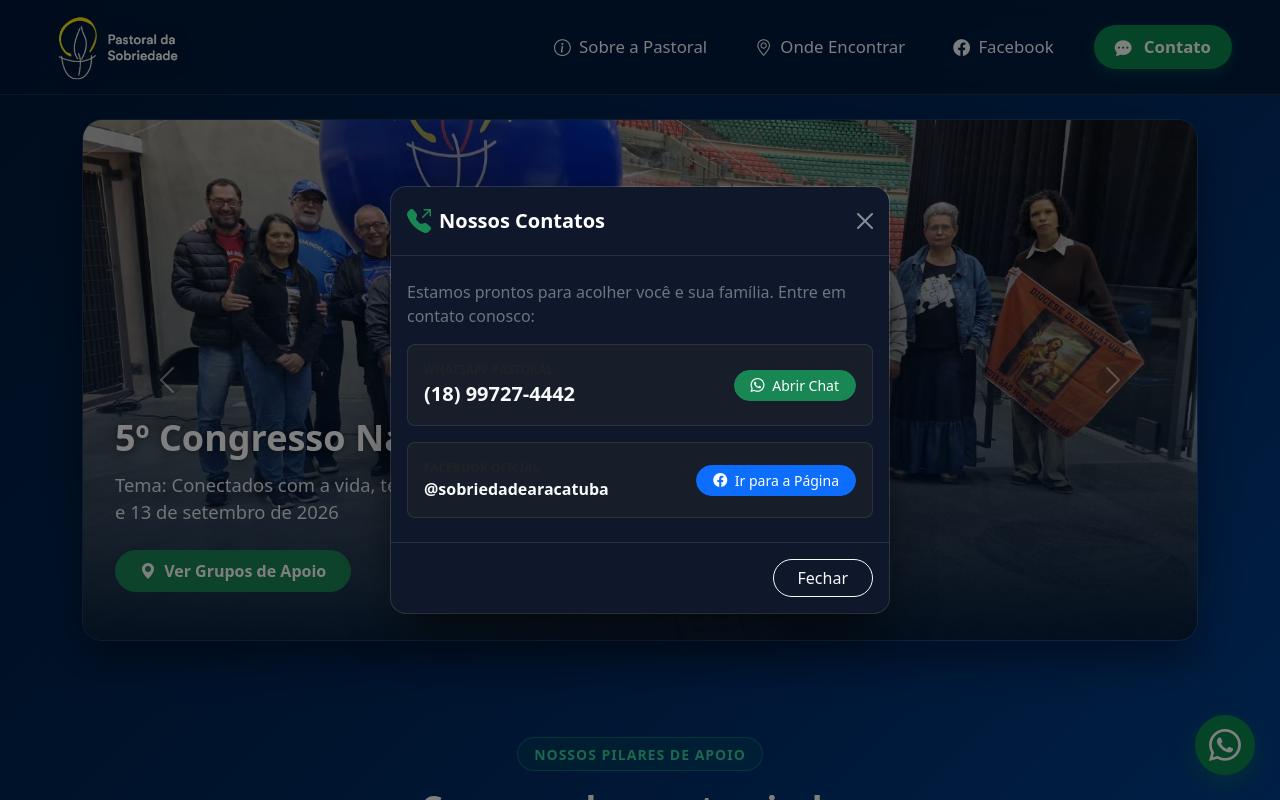
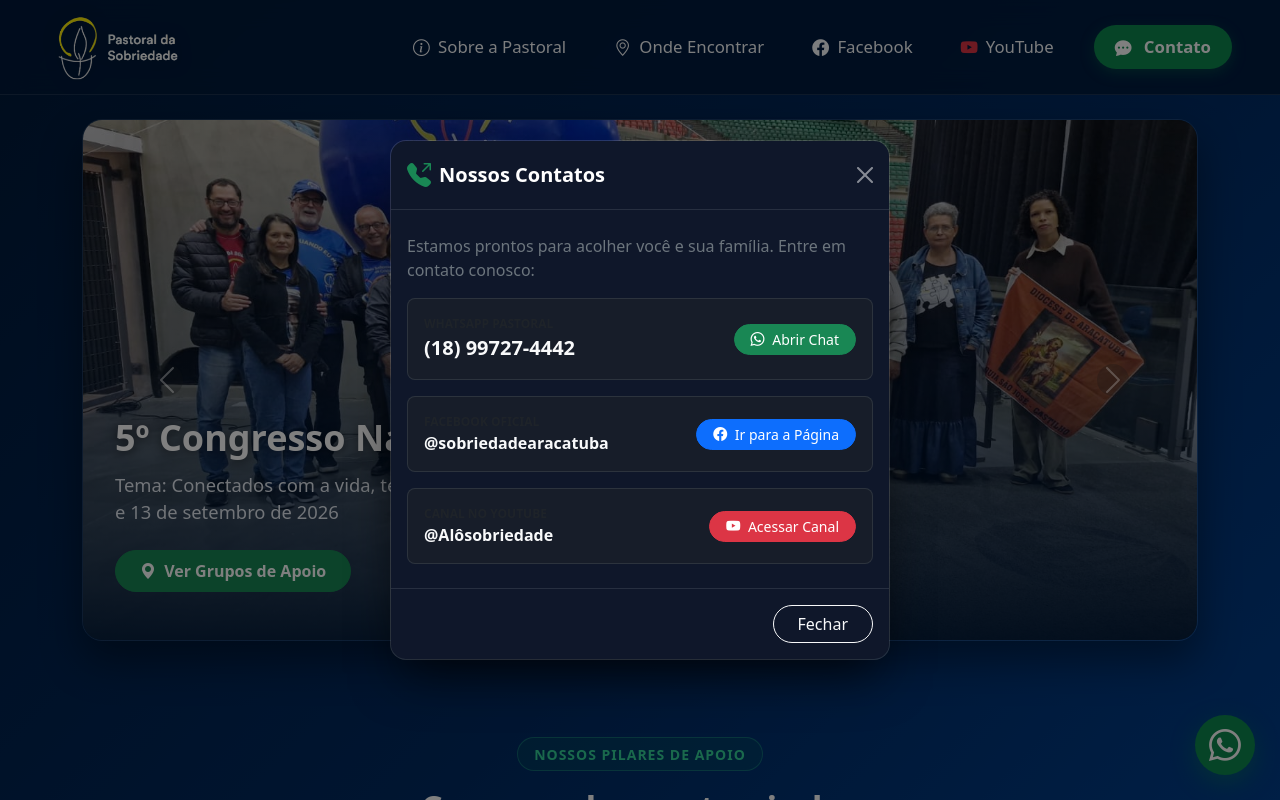
Before and after one commit to viniciusrcamargo/site-pastoral-aracatuba, a React (Create React App) app: page / in a window 1280 px wide. Both pictures are taken after a click on the button "Contato". Shown: the top 800 px of the page. Built offline with nearby package versions, Linux system fonts and the light colour scheme.

Commit message:
inserindo link do Youtube

```diff
--- a/package.json
+++ b/package.json
@@ -8,6 +8,7 @@
     "@testing-library/jest-dom": "^6.9.1",
     "@testing-library/react": "^16.3.1",
     "@testing-library/user-event": "^13.5.0",
+    "ajv": "^8.20.0",
     "bootstrap": "^5.3.8",
     "react": "^19.2.3",
     "react-dom": "^19.2.3",
--- a/src/screens/layout/footer.js
+++ b/src/screens/layout/footer.js
@@ -58,6 +58,15 @@ export default function Footer() {
                 >
                   <i className="bi bi-facebook me-1"></i> Facebook
                 </a>
+                <span className="text-secondary">•</span>
+                <a
+                  href="https://www.youtube.com/@Al%C3%B4sobriedade"
+                  target="_blank"
+                  rel="noopener noreferrer"
+                  className="link-secondary text-decoration-none small text-danger"
+                >
+                  <i className="bi bi-youtube me-1"></i> YouTube
+                </a>
               </div>
               <p className="small mb-0" style={{ color: '#fff' }}>
                 &copy; {dataFormatada} Pastoral da Sobriedade. Todos os direitos reservados.
--- a/src/screens/layout/header.js
+++ b/src/screens/layout/header.js
@@ -52,6 +52,16 @@ export default function Header() {
                     rel="noopener noreferrer"
                   >
                     <i className="bi bi-facebook me-1"></i> Facebook
+                  </a>
+                </li>
+                <li className="nav-item">
+                  <a
+                    className="nav-link link-menu"
+                    href="https://www.youtube.com/@Al%C3%B4sobriedade"
+                    target="_blank"
+                    rel="noopener noreferrer"
+                  >
+                    <i className="bi bi-youtube me-1 text-danger"></i> YouTube
                   </a>
                 </li>
                 <li className="nav-item ms-lg-2 mt-2 mt-lg-0">
@@ -120,7 +130,7 @@ export default function Header() {
               </div>
 
               {/* Facebook */}
-              <div className="p-3 rounded-3 bg-dark bg-opacity-50 border border-secondary border-opacity-25 d-flex align-items-center justify-content-between">
+              <div className="p-3 rounded-3 bg-dark bg-opacity-50 border border-secondary border-opacity-25 d-flex align-items-center justify-content-between mb-3">
                 <div>
                   <small className="text-uppercase tracking-wider text-muted d-block fw-semibold" style={{ fontSize: '0.75rem' }}>
                     Facebook Oficial
@@ -134,6 +144,24 @@ export default function Header() {
                   className="btn btn-primary btn-sm px-3 rounded-pill"
                 >
                   <i className="bi bi-facebook me-1"></i> Ir para a Página
+                </a>
+              </div>
+
+              {/* YouTube */}
+              <div className="p-3 rounded-3 bg-dark bg-opacity-50 border border-secondary border-opacity-25 d-flex align-items-center justify-content-between">
+                <div>
+                  <small className="text-uppercase tracking-wider text-muted d-block fw-semibold" style={{ fontSize: '0.75rem' }}>
+                    Canal no YouTube
+                  </small>
+                  <span className="fs-6 fw-bold text-light">@Alôsobriedade</span>
+                </div>
+                <a
+                  href="https://www.youtube.com/@Al%C3%B4sobriedade"
+                  target="_blank"
+                  rel="noopener noreferrer"
+                  className="btn btn-danger btn-sm px-3 rounded-pill"
+                >
+                  <i className="bi bi-youtube me-1"></i> Acessar Canal
                 </a>
               </div>
             </div>
```
Also changed, not shown: 1 other file (tests, documents, lock files or other folders).
